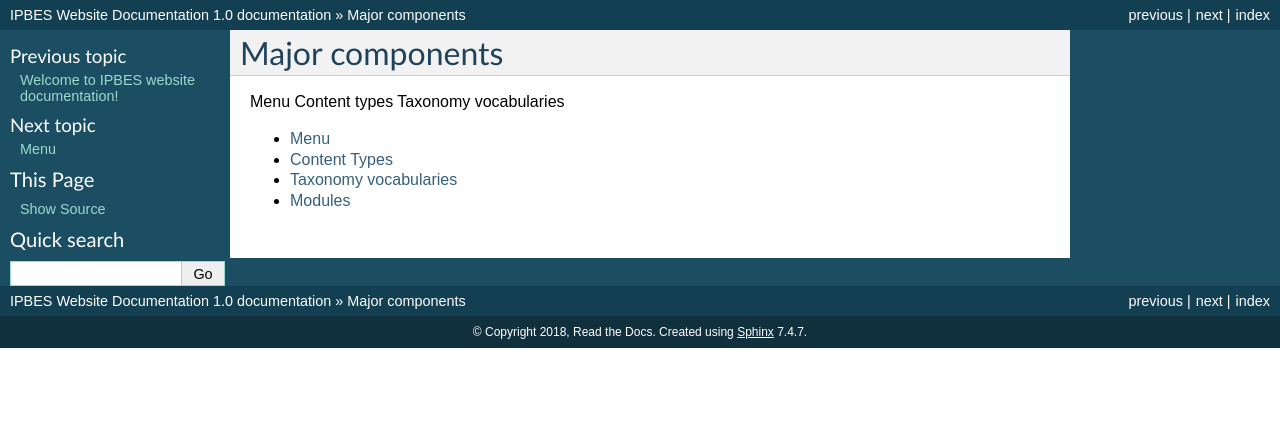
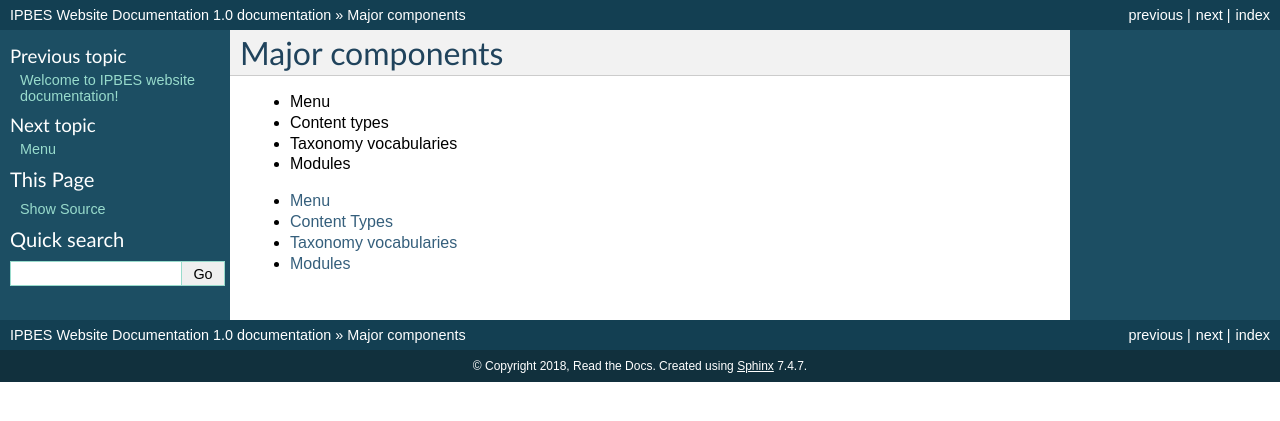
Before and after one commit to ipbes/ipbeswebdocs, a Sphinx documentation site: the page built from docs/components/index.rst, in a window 1280 px wide. Shown: the top 421 px of the page. Built offline with Sphinx 7.4.7, drawn with Linux system fonts in a browser that asks for light colours.

Commit message:
Update index.rst

```diff
--- a/docs/components/index.rst
+++ b/docs/components/index.rst
@@ -1,8 +1,10 @@
 Major components
 ================
-Menu
-Content types
-Taxonomy vocabularies
+
+- Menu
+- Content types
+- Taxonomy vocabularies
+- Modules
 
 
 .. toctree::
```
